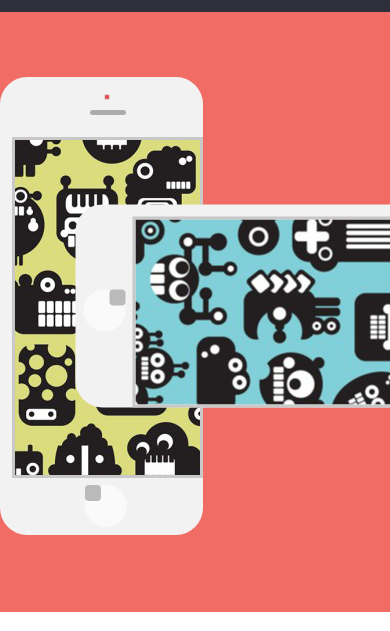
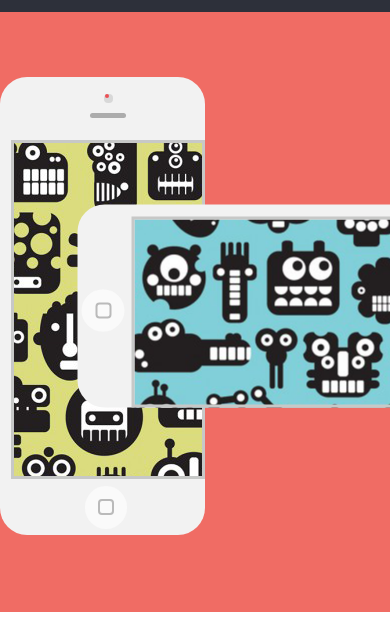
Before and after one commit to nadia-marchenko/singolo, a plain HTML site: page singolo1.html in a window 390 px wide. Shown: the part 48-679 px from the top of the page. Drawn offline with nearby package versions, Linux system fonts and the light colour scheme.

Commit message:
feat: add buttons to phones

```diff
--- a/singolo1.css
+++ b/singolo1.css
@@ -135,15 +135,30 @@ h2 {
 }
 
 .vertical-screen {
-    width: 185px;
-    height: 335px;
+    width: 188px;
+    height: 333px;
     background: url(assets/Layer\ 6.png);
+    background-position: -14px -135px;
     border: 3px solid #c7c8c7;
-    margin: 22px 0 0 12px;
+    margin: 22px 0 0 11px;
 }
 
+.horizontal-screen::before {
+    content: "";
+    position: absolute;
+    height: 188px;
+    width: 338px;
+    top: 138px;
+    left: -60px;
+    z-index: -1;
+    background: url(assets/Layer\ 5.png) 0 0 repeat;
+    background-position: -125px -121px;
+    transform: rotate(-90deg);
+  }
+
 .horizontal-screen {
-    background: url(assets/Layer\ 5.png);
+    /*background: url(assets/Layer\ 5.png);
+    background-position: center;*/
     width: 185px;
     height: 335px;
     border: 3px solid #c7c8c7;
@@ -158,12 +173,20 @@ h2 {
 }
 
 .indicator-vertical {
+    width: 9px;
+    height: 9px;
+    border-radius: 4px;
+    background-color: #d8d8d8;
+    margin: 17px 0 0 104px;
+    padding-top: 0;
+}
+
+.indicator-border {
     width: 4px;
     height: 4px;
-    border: 1px solid #d8d8d8;
     border-radius: 2px;
     background-color: #eb5055;
-    margin: 17px 0 0 104px;
+    margin: 1px 0 0 1px;
 }
 
 .speaker-vertical {
@@ -180,13 +203,16 @@ h2 {
     border-radius: 21px;
     background-color: #fafafa;
     margin: 7px 0 0 85px;
+    padding-top: 1px;
 }
 
 .square {
-    width: 16px;
-    height: 16px;
+    width: 12px;
+    height: 12px;
+    border: 2px solid #bababa;
     border-radius: 4px;
-    background-color: #bababa;
+    background-color: #fafafa;
+    margin: 12px 0 0 13px;
 }
 
 .rotate {
--- a/singolo1.html
+++ b/singolo1.html
@@ -28,7 +28,9 @@
         <div class="wrapper">
             <div class="phones">
                 <div class="phone">
-                    <div class="indicator-vertical"></div>
+                    <div class="indicator-vertical">
+                        <div class="indicator-border"></div>
+                    </div>
                     <div class="speaker-vertical"></div>
                     <div class="phone-screen vertical-screen"></div>
                     <div class="phone-button">
```
